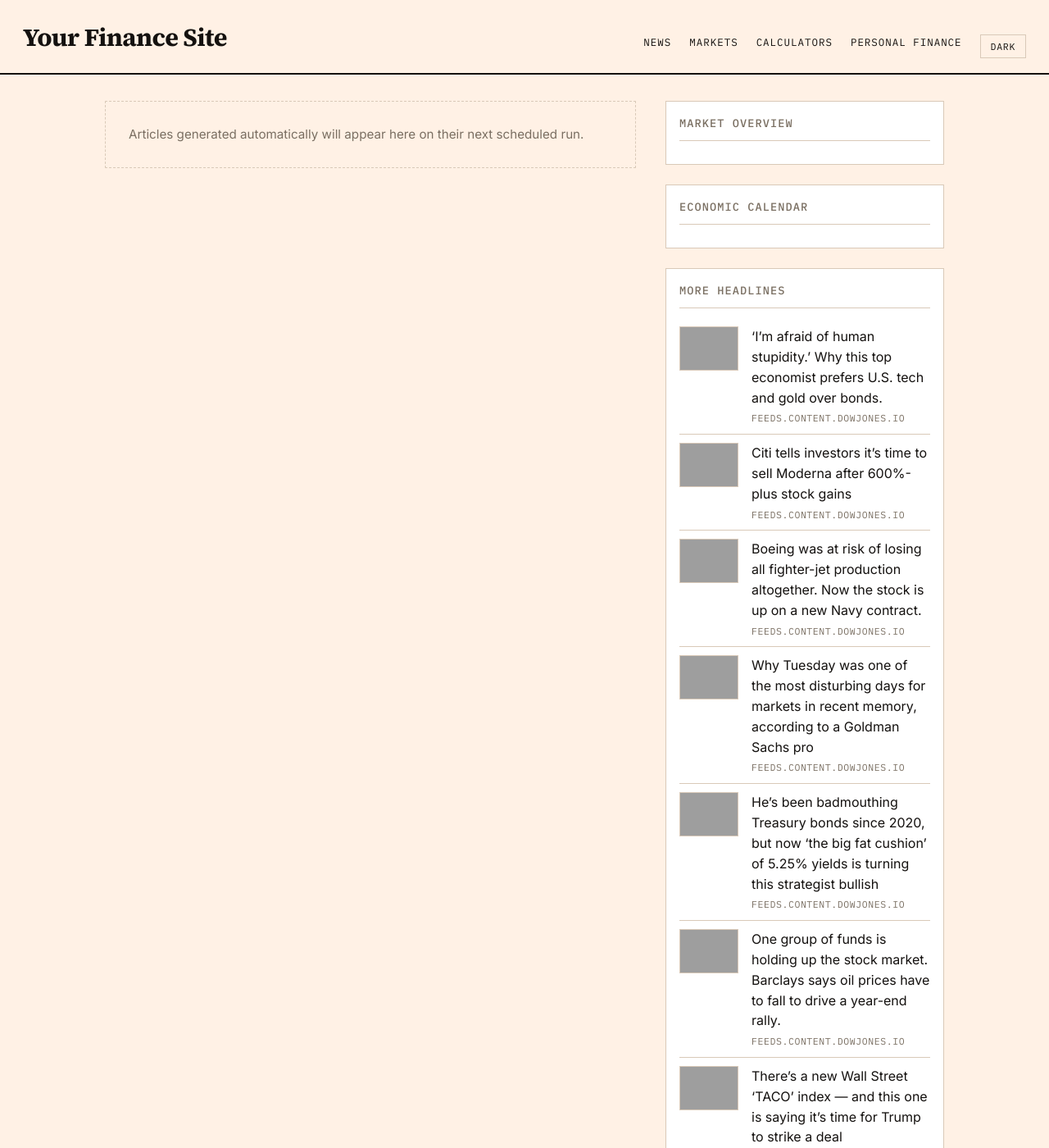
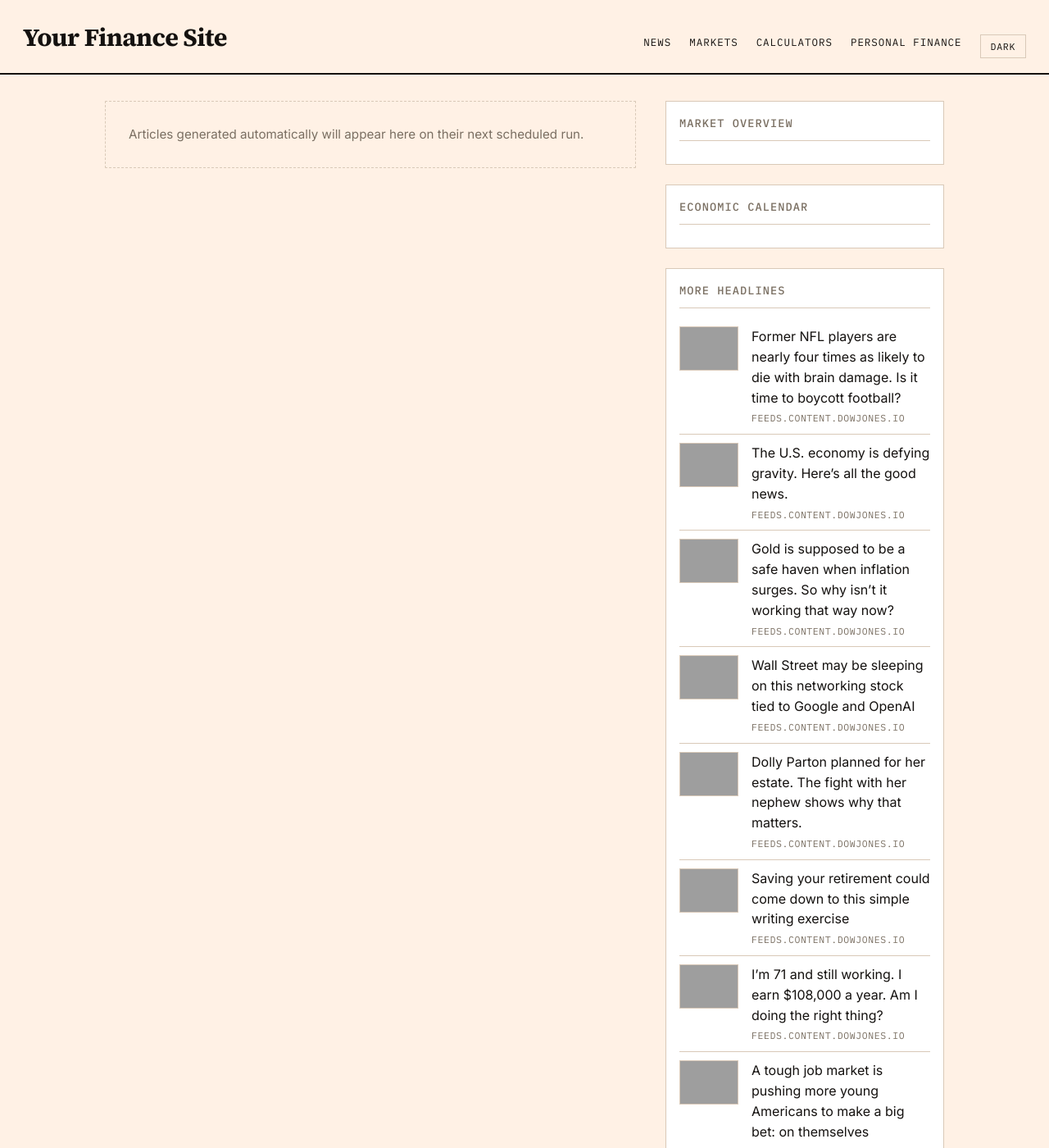
Before and after one commit to GlobTechCo/globtechco.github.io, a Jekyll site: the page built from index.html, in a window 1280 px wide and 1400 px high, cut to the strip 0-1400 px from the top of the window. Shown: the whole strip at 82% size. Built offline with Jekyll 4.4.1, drawn with Linux system fonts in a browser that asks for light colours; a script that is not in the unit is left out; the list of posts is cut into pages by our own code; some of the changed text lies outside the part shown; grey boxes are pictures that could not be loaded.

Commit message:
Auto-content update 2026-09-30

```diff
--- a/_data/aggregator.yml
+++ b/_data/aggregator.yml
@@ -1,50 +1,50 @@
-- title: "\u2018I\u2019m afraid of human stupidity.\u2019 Why this top economist prefers U.S. tech and gold over bonds."
-  link: "https://www.marketwatch.com/story/im-afraid-of-human-stupidity-why-this-top-economist-prefers-u-s-tech-and-gold-over-bonds-30299219?mod=mw_rss_topstories"
+- title: "Former NFL players are nearly four times as likely to die with brain damage. Is it time to boycott football?"
+  link: "https://www.marketwatch.com/story/former-nfl-players-are-nearly-four-times-as-likely-to-die-with-brain-damage-is-it-time-to-boycott-football-ba886e44?mod=mw_rss_topstories"
   source: "feeds.content.dowjones.io"
-  pubdate: "Wed, 30 Sep 2026 11:20:00 GMT"
-  image: "https://images.mktw.net/im-91472337"
-- title: "Citi tells investors it\u2019s time to sell Moderna after 600%-plus stock gains"
-  link: "https://www.marketwatch.com/story/citi-tells-investors-its-time-to-sell-moderna-after-600-plus-stock-gains-84cb9b62?mod=mw_rss_topstories"
+  pubdate: "Wed, 30 Sep 2026 17:15:00 GMT"
+  image: "https://images.mktw.net/im-98108745"
+- title: "The U.S. economy is defying gravity. Here\u2019s all the good news."
+  link: "https://www.marketwatch.com/story/the-u-s-economy-is-defying-gravity-heres-all-the-good-news-8b58fc7b?mod=mw_rss_topstories"
   source: "feeds.content.dowjones.io"
-  pubdate: "Wed, 30 Sep 2026 11:12:00 GMT"
-  image: "https://images.mktw.net/im-05346545"
-- title: "Boeing was at risk of losing all fighter-jet production altogether. Now the stock is up on a new Navy contract."
-  link: "https://www.marketwatch.com/story/boeing-was-at-risk-of-losing-all-fighter-jet-production-altogether-now-the-stock-is-up-on-a-new-navy-contract-ffb625b2?mod=mw_rss_topstories"
+  pubdate: "Wed, 30 Sep 2026 17:07:00 GMT"
+  image: "https://images.mktw.net/im-52148045"
+- title: "Gold is supposed to be a safe haven when inflation surges. So why isn\u2019t it working that way now?"
+  link: "https://www.marketwatch.com/story/gold-is-supposed-to-be-a-safe-haven-when-inflation-surges-so-why-isnt-it-working-that-way-now-45cbb07b?mod=mw_rss_topstories"
   source: "feeds.content.dowjones.io"
-  pubdate: "Wed, 30 Sep 2026 10:38:00 GMT"
-  image: "https://images.mktw.net/im-75408660"
-- title: "Why Tuesday was one of the most disturbing days for markets in recent memory, according to a Goldman Sachs pro"
-  link: "https://www.marketwatch.com/story/tuesdays-market-moves-was-one-of-the-more-disturbing-days-of-late-says-goldman-sachs-pro-22abf406?mod=mw_rss_topstories"
+  pubdate: "Wed, 30 Sep 2026 16:51:00 GMT"
+  image: "https://images.mktw.net/im-88536290"
+- title: "Wall Street may be sleeping on this networking stock tied to Google and OpenAI"
+  link: "https://www.marketwatch.com/story/wall-street-may-be-sleeping-on-this-networking-stock-tied-to-google-and-openai-1cb9741f?mod=mw_rss_topstories"
   source: "feeds.content.dowjones.io"
-  pubdate: "Wed, 30 Sep 2026 10:15:00 GMT"
-  image: "https://images.mktw.net/im-04561902"
-- title: "He\u2019s been badmouthing Treasury bonds since 2020, but now \u2018the big fat cushion\u2019 of 5.25% yields is turning this strategist bullish"
-  link: "https://www.marketwatch.com/story/hes-been-badmouthing-treasury-bonds-since-2020-but-now-the-big-fat-cushion-of-5-25-yields-is-turning-this-strategist-bullish-376fafba?mod=mw_rss_topstories"
+  pubdate: "Wed, 30 Sep 2026 16:29:00 GMT"
+  image: "https://images.mktw.net/im-00372510"
+- title: "Dolly Parton planned for her estate. The fight with her nephew shows why that matters."
+  link: "https://www.marketwatch.com/story/dolly-parton-planned-for-her-estate-the-fight-with-her-nephew-shows-why-that-matters-b7e57c26?mod=mw_rss_topstories"
   source: "feeds.content.dowjones.io"
-  pubdate: "Wed, 30 Sep 2026 09:32:00 GMT"
-  image: "https://images.mktw.net/im-15363180"
-- title: "One group of funds is holding up the stock market. Barclays says oil prices have to fall to drive a year-end rally."
-  link: "https://www.marketwatch.com/story/one-group-of-funds-is-holding-up-the-stock-market-barclays-says-oil-prices-have-to-fall-to-drive-a-year-end-rally-c6d551f9?mod=mw_rss_topstories"
+  pubdate: "Wed, 30 Sep 2026 16:20:00 GMT"
+  image: "https://images.mktw.net/im-19126269"
+- title: "Saving your retirement could come down to this simple writing exercise"
+  link: "https://www.marketwatch.com/story/saving-your-retirement-could-come-down-to-this-simple-writing-exercise-c25734a9?mod=mw_rss_topstories"
   source: "feeds.content.dowjones.io"
-  pubdate: "Wed, 30 Sep 2026 09:20:00 GMT"
-  image: "https://images.mktw.net/im-872388"
-- title: "There\u2019s a new Wall Street \u2018TACO\u2019 index \u2014 and this one is saying it\u2019s time for Trump to strike a deal"
-  link: "https://www.marketwatch.com/story/theres-a-new-wall-street-taco-index-and-this-one-is-saying-its-time-for-trump-to-strike-a-deal-c9ccb3fc?mod=mw_rss_topstories"
-  source: "feeds.content.dowjones.io"
-  pubdate: "Wed, 30 Sep 2026 09:16:00 GMT"
-  image: "https://images.mktw.net/im-34403173"
+  pubdate: "Wed, 30 Sep 2026 16:11:00 GMT"
+  image: "https://images.mktw.net/im-14760846"
 - title: "I\u2019m 71 and still working. I earn $108,000 a year. Am I doing the right thing?"
   link: "https://www.marketwatch.com/story/im-71-and-still-working-i-earn-108-000-a-year-am-i-doing-the-right-thing-aaedcaa4?mod=mw_rss_topstories"
   source: "feeds.content.dowjones.io"
-  pubdate: "Wed, 30 Sep 2026 09:15:00 GMT"
+  pubdate: "Wed, 30 Sep 2026 16:00:00 GMT"
   image: "https://images.mktw.net/im-97002299"
-- title: "Netflix stars Nick and Vanessa Lachey list $8.1 million L.A. home they bought from Naomi Osaka"
-  link: "https://www.marketwatch.com/story/netflix-stars-nick-and-vanessa-lachey-list-8-1-million-l-a-home-they-bought-from-naomi-osaka-0cdb873b?mod=mw_rss_topstories"
+- title: "A tough job market is pushing more young Americans to make a big bet: on themselves"
+  link: "https://www.marketwatch.com/story/a-tough-job-market-is-pushing-more-young-americans-to-make-a-big-bet-on-themselves-1aaddeca?mod=mw_rss_topstories"
   source: "feeds.content.dowjones.io"
-  pubdate: "Wed, 30 Sep 2026 09:02:00 GMT"
-  image: "https://images.mktw.net/im-70905548"
-- title: "\u2018I have $400,000 in equity\u2019: I\u2019m 80. Should I sell my house because of dangerous stairs \u2014 or spend thousands renovating?"
-  link: "https://www.marketwatch.com/story/i-have-a-low-interest-rate-im-80-years-old-should-i-move-out-of-my-house-because-of-dangerous-stairs-389c3c7b?mod=mw_rss_topstories"
+  pubdate: "Wed, 30 Sep 2026 15:55:00 GMT"
+  image: "https://images.mktw.net/im-69217223"
+- title: "The 15 worst-performing S&P 500 stocks during a dismal September"
+  link: "https://www.marketwatch.com/story/the-15-worst-performing-s-p-500-stocks-during-a-dismal-september-991f8a07?mod=mw_rss_topstories"
   source: "feeds.content.dowjones.io"
-  pubdate: "Wed, 30 Sep 2026 01:00:00 GMT"
-  image: "https://images.mktw.net/im-02929527"
+  pubdate: "Wed, 30 Sep 2026 15:28:00 GMT"
+  image: "https://images.mktw.net/im-44672836"
+- title: "\u2018We lived within our means\u2019: I earned $30,000 as a pastor and still retired comfortably. Why don\u2019t you tell people that?"
+  link: "https://www.marketwatch.com/story/we-lived-within-our-means-i-earned-30-000-as-a-pastor-and-still-retired-comfortably-why-dont-you-tell-people-that-6b9f231e?mod=mw_rss_topstories"
+  source: "feeds.content.dowjones.io"
+  pubdate: "Wed, 30 Sep 2026 15:00:00 GMT"
+  image: "https://images.mktw.net/im-57986369"
```
